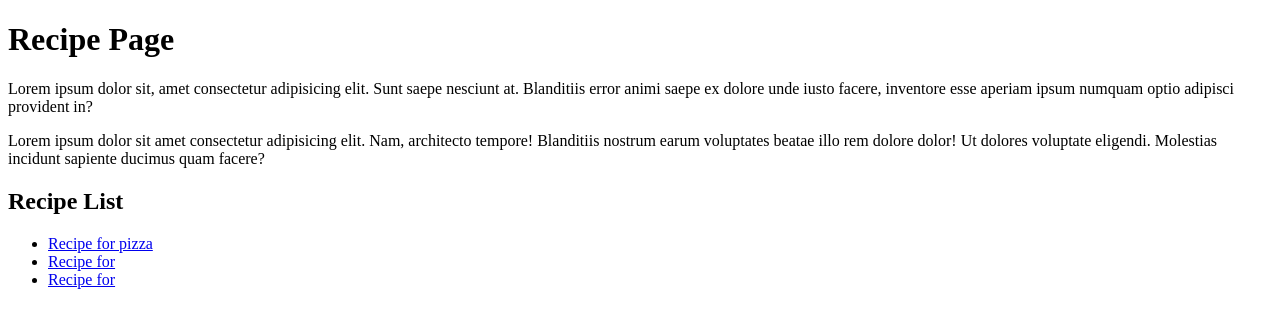
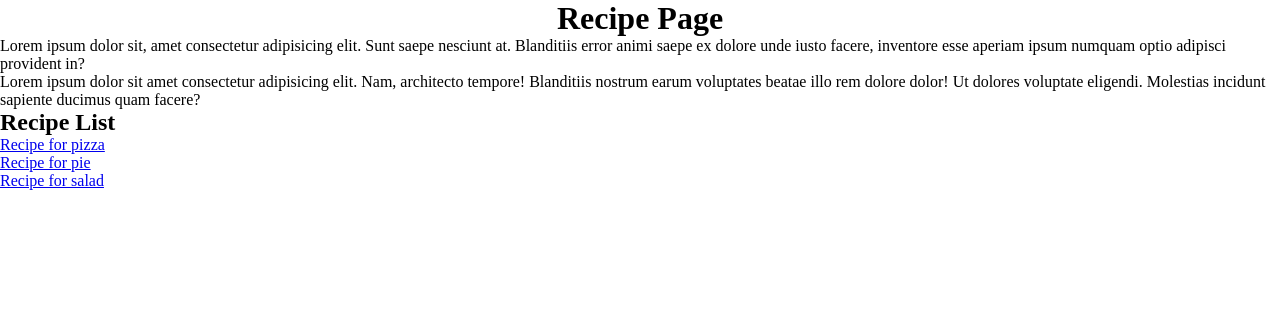
Before and after one commit to TumiDevoloper/Personal-Portfolio, a plain HTML site: page index.html in a window 1280 px wide. Drawn offline with Linux system fonts and the light colour scheme.

Commit message:
basics completed

```diff
--- a/index.html
+++ b/index.html
@@ -1,22 +1,36 @@
 <!DOCTYPE html>
 <html lang="en">
-<head>
-    <meta charset="UTF-8">
-    <meta name="viewport" content="width=device-width, initial-scale=1.0">
+  <head>
+    <meta charset="UTF-8" />
+    <meta name="viewport" content="width=device-width, initial-scale=1.0" />
+    <link rel="stylesheet" href="style.css" />
     <title>Project #1 | Odin Recipe Page</title>
-</head>
-<body>
+  </head>
+  <body>
+    <h1 class="Main-heading">Recipe Page</h1>
+    <p>
+      Lorem ipsum dolor sit, amet consectetur adipisicing elit. Sunt saepe
+      nesciunt at. Blanditiis error animi saepe ex dolore unde iusto facere,
+      inventore esse aperiam ipsum numquam optio adipisci provident in?
+    </p>
+    <p>
+      Lorem ipsum dolor sit amet consectetur adipisicing elit. Nam, architecto
+      tempore! Blanditiis nostrum earum voluptates beatae illo rem dolore dolor!
+      Ut dolores voluptate eligendi. Molestias incidunt sapiente ducimus quam
+      facere?
+    </p>
 
-    <h1>Recipe Page</h1>
-    <p>Lorem ipsum dolor sit, amet consectetur adipisicing elit. Sunt saepe nesciunt at. Blanditiis error animi saepe ex dolore unde iusto facere, inventore esse aperiam ipsum numquam optio adipisci provident in?</p>
-    <p>Lorem ipsum dolor sit amet consectetur adipisicing elit. Nam, architecto tempore! Blanditiis nostrum earum voluptates beatae illo rem dolore dolor! Ut dolores voluptate eligendi. Molestias incidunt sapiente ducimus quam facere?</p>
-
-    <h2>Recipe List</h2>
+    <h2 class="Secondary-heading">Recipe List</h2>
     <ul>
-        <li><a href="/home/tumi/projects/Personal-Portfolio/recipes/pizza.html">Recipe for pizza</a></li>
-        <li><a href="/home/tumi/projects/Personal-Portfolio/recipes/pizza.html">Recipe for </a></li>
-        <li><a href="/home/tumi/projects/Personal-Portfolio/recipes/pizza.html">Recipe for </a></li>
+      <li>
+        <a href="recipes/pizza.html">Recipe for pizza</a>
+      </li>
+      <li>
+        <a href="recipes/pie.html">Recipe for pie</a>
+      </li>
+      <li>
+        <a href="recipes/salad.html">Recipe for salad</a>
+      </li>
     </ul>
-
-</body>
+  </body>
 </html>
--- /dev/null
+++ b/style.css
@@ -0,0 +1,12 @@
+@import url("https://fonts.googleapis.com/css2?family=Poppins:wght@400;600;700;800&display=swap");
+
+* {
+  font-family:
+  box-sizing: border-box;
+  margin: 0%;
+  padding: 0%;
+}
+
+h1 {
+  text-align: center;
+}
```
Also changed, not shown: recipes/pie.html (added, +13 -0 lines), recipes/salad.html (added, +13 -0 lines), Main-page.html (deleted).
